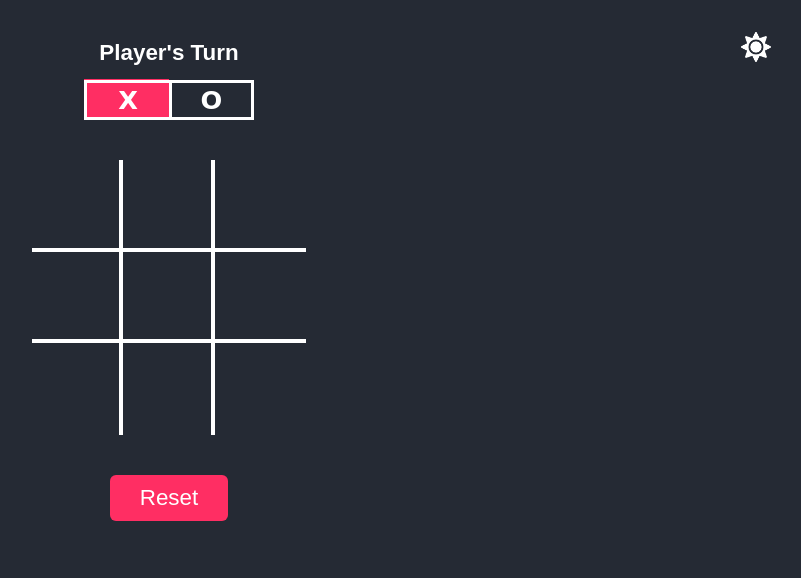
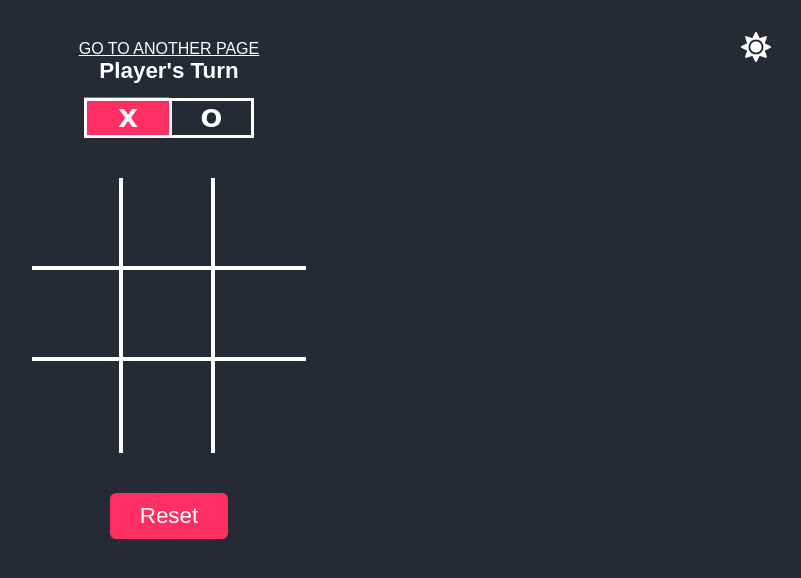
Before and after one commit to hiteshMahtoProjects/tictactoe, a plain HTML site: page index.html in a window 1280 px wide. Shown: the whole page, without its empty margins (471-1272 px from the left). Drawn offline with Linux system fonts and the light colour scheme; a web font is replaced by a local one.

Commit message:
Update index.html

```diff
--- a/index.html
+++ b/index.html
@@ -14,6 +14,7 @@
     <link rel="stylesheet" href="style.css" />
   </head>
   <body>
+    <a href="/index2.html">GO TO ANOTHER PAGE</a>
     <div id="play-with-friend">
       <img src="sun.png" alt="dark-light-mode" id="dark-light-icon" />
       <div class="turn-container">
```
